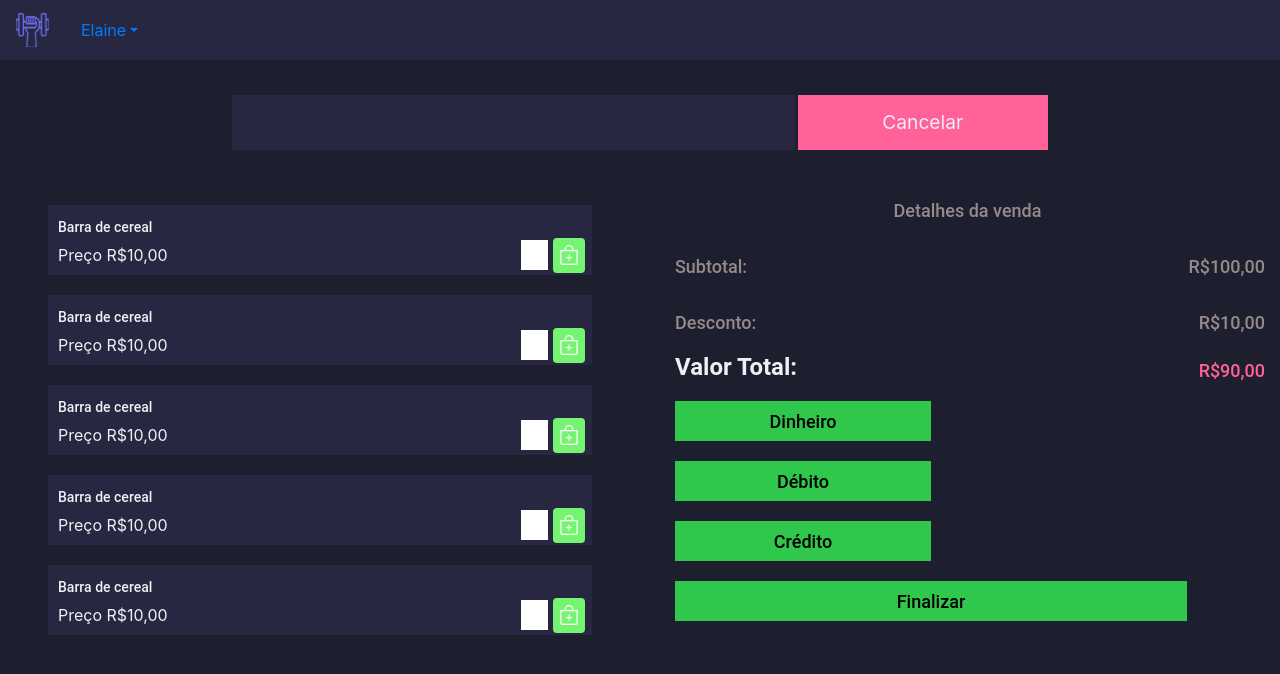
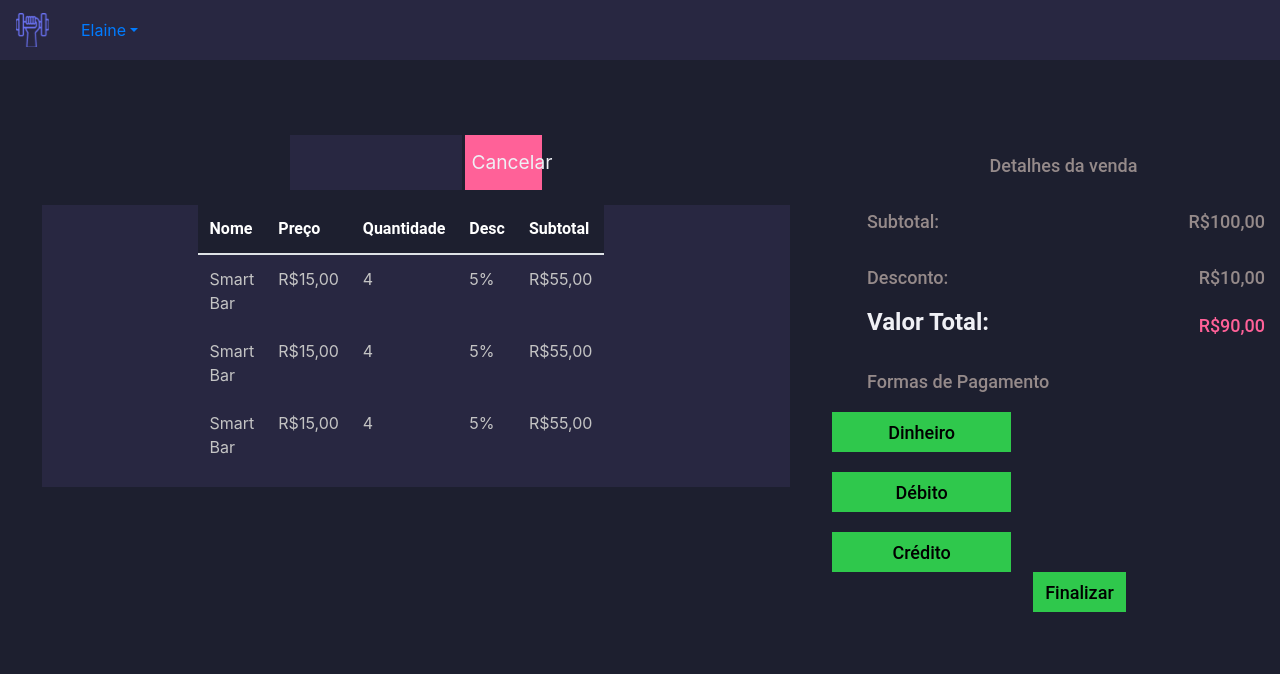
Before and after one commit to robsonmvieira/herba-front, a Next.js app: page /listproducts in a window 1280 px wide. Shown: the top 674 px of the page. Built offline with nearby package versions, Linux system fonts and the light colour scheme.

Commit message:
Responsive medium pdv

```diff
--- a/src/components/product/styles.ts
+++ b/src/components/product/styles.ts
@@ -13,13 +13,11 @@ export const ItemContainer = styled.div`
     justify-content: center;
     align-items: center;
     width: 90%;
-    margin-top: 15px;
   }
 
-  @media (min-width: 761px) {
+  @media (min-width: 769px) {
     display: flex;
     align-items: center;
-    margin-top: 20px;
     justify-content: center;
     width: 100%;
   }
@@ -45,8 +43,8 @@ export const ContainerItemInfo = styled.div`
   }
 
   @media (min-width: 426px) and (max-width: 768px) {
-    background: #282741;
-    width: 70%;
+    /* background: #282741;
+    width: 60%;
     height: 70px;
     display: flex;
     flex-direction: column;
@@ -67,26 +65,13 @@ export const ContainerItemInfo = styled.div`
       font-weight: 500;
       font-size: 14px;
       line-height: 16px;
-      margin-left: 10px;
-    }
+      margin-left: 10px; */
+
+    display: none;
   }
 
-  @media (min-width: 761px) {
-    background: #282741;
-    width: 60%;
-    height: 70px;
-    display: flex;
-    flex-direction: column;
-    color: #eff0f5;
-    justify-content: flex-end;
-    & h6 {
-      font-family: Roboto;
-      font-style: normal;
-      font-weight: 500;
-      font-size: 14px;
-      line-height: 16px;
-      margin-left: 10px;
-    }
+  @media (min-width: 769px) {
+    display: none;
   }
 `;
 
@@ -101,20 +86,16 @@ export const ContainerIconsInfo = styled.div`
   }
 
   @media (min-width: 426px) and (max-width: 768px) {
-    background: #282741;
-    width: 30%;
+    /* background: #282741;
+    width: 40%;
     height: 70px;
     display: flex;
     align-items: center;
-    justify-content: flex-end;
+    justify-content: flex-end; */
+    display: none;
   }
-  @media (min-width: 761px) {
-    background: #282741;
-    width: 25%;
-    height: 70px;
-    display: flex;
-    align-items: center;
-    justify-content: flex-end;
+  @media (min-width: 769px) {
+    display: none;
   }
 `;
 
@@ -139,7 +120,7 @@ export const InputIconInfo = styled.input`
     margin-right: 5px;
   }
 
-  @media (min-width: 761px) {
+  @media (min-width: 769px) {
     width: 17%;
     height: 30px;
     background: #fff;
@@ -177,7 +158,7 @@ export const ContainerBtn = styled.button`
     border: none;
   }
 
-  @media (min-width: 761px) {
+  @media (min-width: 769px) {
     width: 20%;
     height: 35px;
     background: #74f471;
--- a/src/pages/listproducts/index.tsx
+++ b/src/pages/listproducts/index.tsx
@@ -8,6 +8,7 @@ import {
   BtnList,
   SpanDetalhes,
   ContainerProducts,
+  ContainerTotais,
   ContainerVenda,
   LabelSubtotalDesconto,
   FormSubtotalDesconto,
@@ -16,6 +17,8 @@ import {
   FormTotal,
   BtnFormaPagamento,
   BtnFinalizar,
+  ContainerValorTotal,
+  ContainerBusca,
 } from "./styles";
 import {
   Collapse,
@@ -35,6 +38,7 @@ import {
   Row,
 } from "reactstrap";
 import Product from "../../components/product";
+import TableProducts from "../tableproducts";
 
 const ListProducts = () => {
   const [isOpen, setIsOpen] = useState(false);
@@ -62,18 +66,21 @@ const ListProducts = () => {
         </UncontrolledDropdown>
       </Navbar>
       <Container>
-        <FormList>
-          <InputFormList /> <BtnList>Cancelar</BtnList>
-        </FormList>
         <ContainerVenda>
           <ContainerProducts>
+            <ContainerBusca>
+              <FormList>
+                <InputFormList /> <BtnList>Cancelar</BtnList>
+              </FormList>
+            </ContainerBusca>
             <Product />
             <Product />
             <Product />
             <Product />
             <Product />
+            <TableProducts />
           </ContainerProducts>
-          <ContainerProducts>
+          <ContainerTotais>
             <SpanDetalhes> Detalhes da venda </SpanDetalhes>
             <ContainerValores>
               <LabelSubtotalDesconto>Subtotal:</LabelSubtotalDesconto>
@@ -88,6 +95,9 @@ const ListProducts = () => {
               <FormTotal>R$90,00</FormTotal>
             </ContainerValores>
             <ContainerValores>
+              <LabelSubtotalDesconto>Formas de Pagamento</LabelSubtotalDesconto>
+            </ContainerValores>
+            <ContainerValores>
               <BtnFormaPagamento>Dinheiro</BtnFormaPagamento>
             </ContainerValores>
             <ContainerValores>
@@ -96,10 +106,10 @@ const ListProducts = () => {
             <ContainerValores>
               <BtnFormaPagamento>Crédito</BtnFormaPagamento>
             </ContainerValores>
-            <ContainerValores>
+            <ContainerValorTotal>
               <BtnFinalizar>Finalizar</BtnFinalizar>
-            </ContainerValores>
-          </ContainerProducts>
+            </ContainerValorTotal>
+          </ContainerTotais>
         </ContainerVenda>
       </Container>
     </div>
--- a/src/pages/listproducts/styles.ts
+++ b/src/pages/listproducts/styles.ts
@@ -31,17 +31,19 @@ export const FormList = styled.form`
     display: flex;
     flex-direction: row;
     align-items: center;
-    padding: 15px;
+    padding: 20px;
     justify-content: center;
+    width: 100%;
   }
   @media (min-width: 426px) and (max-width: 768px) {
     display: flex;
     flex-direction: row;
     align-items: center;
-    padding: 15px;
     justify-content: center;
+    width: 90%;
+    justify-items: center;
   }
-  @media (min-width: 761px) {
+  @media (min-width: 769px) {
     display: flex;
     flex-direction: row;
     align-items: center;
@@ -73,7 +75,7 @@ export const LabelList = styled.label`
     color: #eff0f5;
   }
   /* large */
-  @media (min-width: 761px) {
+  @media (min-width: 769px) {
     width: 100%;
     max-width: 500px;
     height: 20px;
@@ -88,7 +90,7 @@ export const LabelList = styled.label`
 
 export const InputFormList = styled.input`
   @media (max-width: 425px) {
-    width: 80%;
+    width: 100%;
     height: 48px;
     background: #282741;
     color: #eff0f5;
@@ -100,16 +102,16 @@ export const InputFormList = styled.input`
   @media (min-width: 426px) and (max-width: 768px) {
     width: 100%;
     /* max-width: 400px; */
-    height: 48px;
-    padding: 20px;
-    background: #282741;
+    height: 40px;
+    background: #1d1f2f;
     color: #eff0f5;
     border: none;
     margin-top: 20px;
+    padding: none;
   }
   /* large */
 
-  @media (min-width: 761px) {
+  @media (min-width: 769px) {
     width: 45%;
     /* max-width: 500px; */
     height: 55px;
@@ -118,6 +120,34 @@ export const InputFormList = styled.input`
     border: none;
     margin-top: 20px;
     padding: 20px;
+  }
+`;
+
+export const ContainerBusca = styled.div`
+  @media (max-width: 425px) {
+    display: flex;
+    flex-direction: column;
+    align-items: center;
+    width: 100%;
+  }
+
+  @media (min-width: 426px) and (max-width: 768px) {
+    display: flex;
+    flex-direction: column;
+    width: 90%;
+    align-items: center;
+    justify-items: center;
+    background: #282741;
+    height: 80px;
+    padding: none;
+  }
+
+  @media (min-width: 769px) {
+    display: flex;
+    flex-direction: column;
+    width: 65%;
+    margin-top: 20px;
+    align-items: center;
   }
 `;
 
@@ -136,20 +166,20 @@ export const BtnList = styled.button`
   /* Medium */
 
   @media (min-width: 426px) and (max-width: 768px) {
-    width: 20%;
-    max-width: 400px;
-    height: 48px;
-    margin-top: 20px;
+    width: 30%;
+    height: 40px;
     background: #ff6198;
     color: #eff0f5;
     border: none;
     font-size: 100%;
     margin-left: 3px;
+    margin-top: 20px;
+    padding: none;
   }
 
   /* large  */
 
-  @media (min-width: 761px) {
+  @media (min-width: 769px) {
     width: 20%;
     max-width: 500px;
     margin-top: 20px;
@@ -172,15 +202,41 @@ export const ContainerProducts = styled.div`
   @media (min-width: 426px) and (max-width: 768px) {
     display: flex;
     flex-direction: column;
-    width: 50%;
+    width: 65%;
+    align-items: center;
+    margin-top: 20px;
+  }
+
+  @media (min-width: 769px) {
+    display: flex;
+    flex-direction: column;
+    width: 65%;
+    margin-top: 20px;
+    align-items: center;
+  }
+`;
+
+export const ContainerTotais = styled.div`
+  @media (max-width: 425px) {
+    display: flex;
+    flex-direction: column;
     align-items: center;
   }
 
-  @media (min-width: 761px) {
+  @media (min-width: 426px) and (max-width: 768px) {
     display: flex;
     flex-direction: column;
-    width: 50%;
+    width: 33%;
+    align-items: center;
+    background: #282741;
     margin-top: 20px;
+  }
+
+  @media (min-width: 769px) {
+    display: flex;
+    flex-direction: column;
+    width: 35%;
+    margin-top: 80px;
     align-items: center;
   }
 `;
@@ -197,11 +253,13 @@ export const ContainerValores = styled.div`
 
   @media (min-width: 426px) and (max-width: 768px) {
     display: flex;
-    flex-direction: row;
-    width: 100%;
+    width: 90%;
     margin-top: 20px;
+    justify-items: center;
+    align-items: center;
   }
-  @media (min-width: 761px) {
+
+  @media (min-width: 769px) {
     display: flex;
     flex-direction: row;
     width: 100%;
@@ -219,7 +277,7 @@ export const ContainerVenda = styled.div`
     width: 100%;
   }
 
-  @media (min-width: 761px) {
+  @media (min-width: 769px) {
     display: flexbox;
     flex-direction: column;
     width: 100%;
@@ -251,10 +309,9 @@ export const SpanDetalhes = styled.span`
     font-size: 18px;
     line-height: 21px;
     margin-top: 15px;
-    margin-left: 15px;
   }
 
-  @media (min-width: 761px) {
+  @media (min-width: 769px) {
     display: flex;
     flex-direction: column;
     justify-content: center;
@@ -297,11 +354,10 @@ export const LabelSubtotalDesconto = styled.span`
     font-size: 18px;
     line-height: 21px;
     margin-top: 15px;
-    width: 50%;
-    margin-left: 35px;
+    width: 100%;
   }
 
-  @media (min-width: 761px) {
+  @media (min-width: 769px) {
     display: flex;
     flex-direction: row;
     justify-content: start;
@@ -345,10 +401,9 @@ export const FormSubtotalDesconto = styled.span`
     font-size: 18px;
     line-height: 21px;
     margin-top: 15px;
-    width: 50%;
-    margin-right: 15px;
+    width: 20%;
   }
-  @media (min-width: 761px) {
+  @media (min-width: 769px) {
     display: flex;
     flex-direction: row-reverse;
     align-items: end;
@@ -392,10 +447,9 @@ export const LabelValorTotal = styled.span`
     font-weight: bold;
     font-size: 24px;
     line-height: 28px;
-    width: 50%;
-    margin-left: 35px;
+    width: 100%;
   }
-  @media (min-width: 761px) {
+  @media (min-width: 769px) {
     display: flex;
     flex-direction: row;
     justify-content: start;
@@ -438,11 +492,10 @@ export const FormTotal = styled.span`
     font-weight: 500;
     font-size: 18px;
     line-height: 21px;
-    width: 50%;
-    margin-right: 15px;
+    width: 30%;
   }
 
-  @media (min-width: 761px) {
+  @media (min-width: 769px) {
     display: flex;
     flex-direction: row-reverse;
     align-items: end;
@@ -485,16 +538,18 @@ export const BtnFormaPagamento = styled.button`
     font-family: Roboto;
     font-style: normal;
     font-weight: 500;
-    font-size: 18px;
+    font-size: 70%;
     line-height: 21px;
     flex-direction: row;
-    width: 40%;
-    height: 40px;
-    margin-left: 35px;
+    width: 30%;
+    height: 30px;
+    margin-left: 15px;
     border: none;
+    color: #c4c4c4;
+    overflow: auto;
   }
 
-  @media (min-width: 761px) {
+  @media (min-width: 769px) {
     display: flex;
     justify-content: center;
     align-items: center;
@@ -507,7 +562,7 @@ export const BtnFormaPagamento = styled.button`
     flex-direction: row;
     width: 40%;
     height: 40px;
-    margin-left: 35px;
+
     border: none;
   }
 `;
@@ -543,13 +598,13 @@ export const BtnFinalizar = styled.button`
     font-size: 18px;
     line-height: 21px;
     flex-direction: row;
-    width: 80%;
+    width: 40%;
     height: 40px;
-    margin-left: 35px;
     border: none;
+    color: #c4c4c4;
   }
 
-  @media (min-width: 761px) {
+  @media (min-width: 769px) {
     display: flex;
     justify-content: center;
     align-items: center;
@@ -566,3 +621,15 @@ export const BtnFinalizar = styled.button`
     border: none;
   }
 `;
+
+export const ContainerValorTotal = styled.div`
+  @media (min-width: 426px) and (max-width: 768px) {
+    display: flex;
+    width: 100%;
+    margin-top: 20px;
+    justify-items: center;
+    align-items: center;
+    justify-content: center;
+    margin-top: 60px;
+  }
+`;
--- /dev/null
+++ b/src/pages/tableproducts/index.tsx
@@ -0,0 +1,51 @@
+import {
+  ContainerListLarge,
+  ItemContainer,
+  ContainerHeaderList,
+} from "./styles";
+import { Table } from "reactstrap";
+
+const TableProducts = () => {
+  return (
+    <ItemContainer>
+      <ContainerListLarge>
+        <Table>
+          <thead>
+            <tr>
+              <th>Nome</th>
+              <th>Preço</th>
+              <th>Quantidade</th>
+              <th>Desc</th>
+              <th>Subtotal</th>
+            </tr>
+          </thead>
+          <tbody>
+            <tr>
+              <td>Smart Bar</td>
+              <td>R$15,00</td>
+              <td>4</td>
+              <td>5%</td>
+              <td>R$55,00</td>
+            </tr>
+            <tr>
+              <td>Smart Bar</td>
+              <td>R$15,00</td>
+              <td>4</td>
+              <td>5%</td>
+              <td>R$55,00</td>
+            </tr>
+            <tr>
+              <td>Smart Bar</td>
+              <td>R$15,00</td>
+              <td>4</td>
+              <td>5%</td>
+              <td>R$55,00</td>
+            </tr>
+          </tbody>
+        </Table>
+      </ContainerListLarge>
+    </ItemContainer>
+  );
+};
+
+export default TableProducts;
--- /dev/null
+++ b/src/pages/tableproducts/styles.ts
@@ -0,0 +1,82 @@
+import styled from "styled-components";
+
+export const ContainerListLarge = styled.div`
+  @media (max-width: 425px) {
+    display: none;
+  }
+
+  @media (min-width: 426px) and (max-width: 768px) {
+    /* display: flex;
+    align-items: center;
+    justify-content: center;
+    align-items: center;
+    min-width: 450px; */
+    /* width: 100%; */
+    display: flex;
+    margin-bottom: 250px;
+    width: auto;
+    position: relative;
+    overflow-x: auto;
+    white-space: nowrap;
+  }
+  & th {
+    font-family: Roboto;
+    font-style: normal;
+    color: #ffffff;
+    border: none;
+    width: 100%;
+  }
+  & thead {
+    background-color: #1d1f2f;
+    border: none;
+  }
+  & tr {
+    color: #ffffff;
+    border: none;
+    width: 90%;
+  }
+  & td {
+    color: #c4c4c4;
+    border: none;
+    width: 90%;
+  }
+  & table {
+    position: relative;
+    width: 90%;
+  }
+
+  @media (min-width: 769px) {
+  }
+`;
+
+export const ItemContainer = styled.div`
+  @media (max-width: 425px) {
+    display: none;
+  }
+  @media (min-width: 426px) and (max-width: 768px) {
+    display: flex;
+    align-items: center;
+    justify-content: center;
+    align-items: center;
+    width: 90%;
+    background-color: #282741;
+    height: 500px;
+    margin-top: 20px;
+  }
+
+  @media (min-width: 769px) {
+    display: flex;
+    align-items: center;
+    justify-content: center;
+    width: 90%;
+    background-color: #282741;
+  }
+`;
+
+export const ContainerHeaderList = styled.div`
+  background-color: red;
+  width: 100%;
+  display: flex;
+  align-items: center;
+  justify-content: center;
+`;
```
Also changed, not shown: public/image/lixeira.svg (added).
